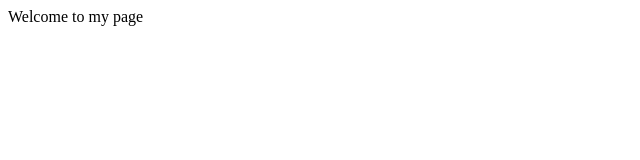
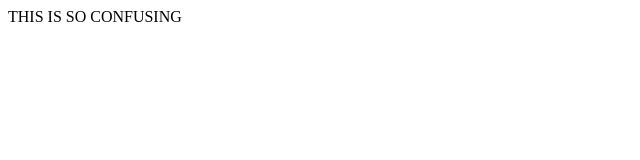
Before and after one commit to Podretyz/chloerichman.github.io, a plain HTML site: page index.html in a window 1280 px wide. Shown: the full height of the page, 0-640 px from the left. Drawn offline with Linux system fonts and the light colour scheme.

Commit message:
Update index.html

```diff
--- a/index.html
+++ b/index.html
@@ -4,6 +4,6 @@
 	<title> Chloe Richman </title>
 </head>
 <body>
-  Welcome to my page
+  THIS IS SO CONFUSING
 </body>
 </html>
```
